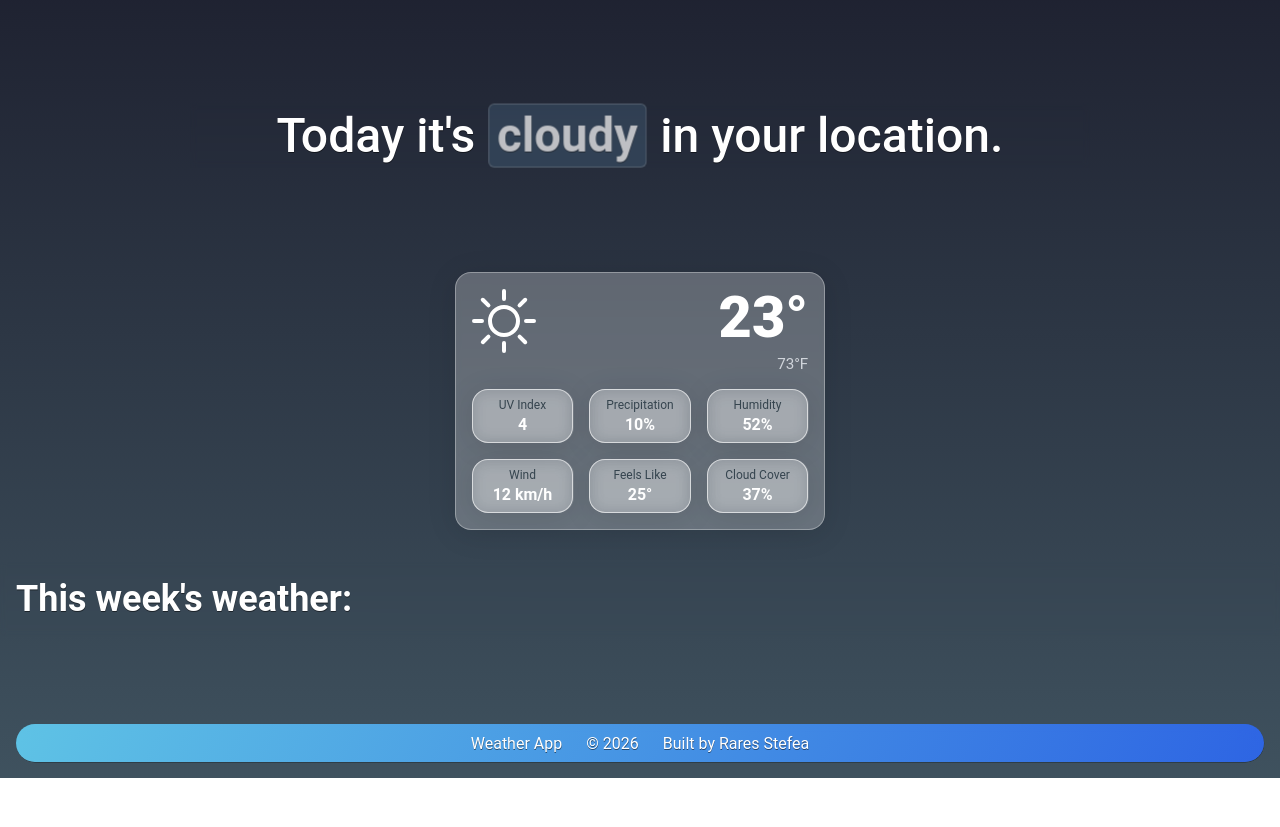
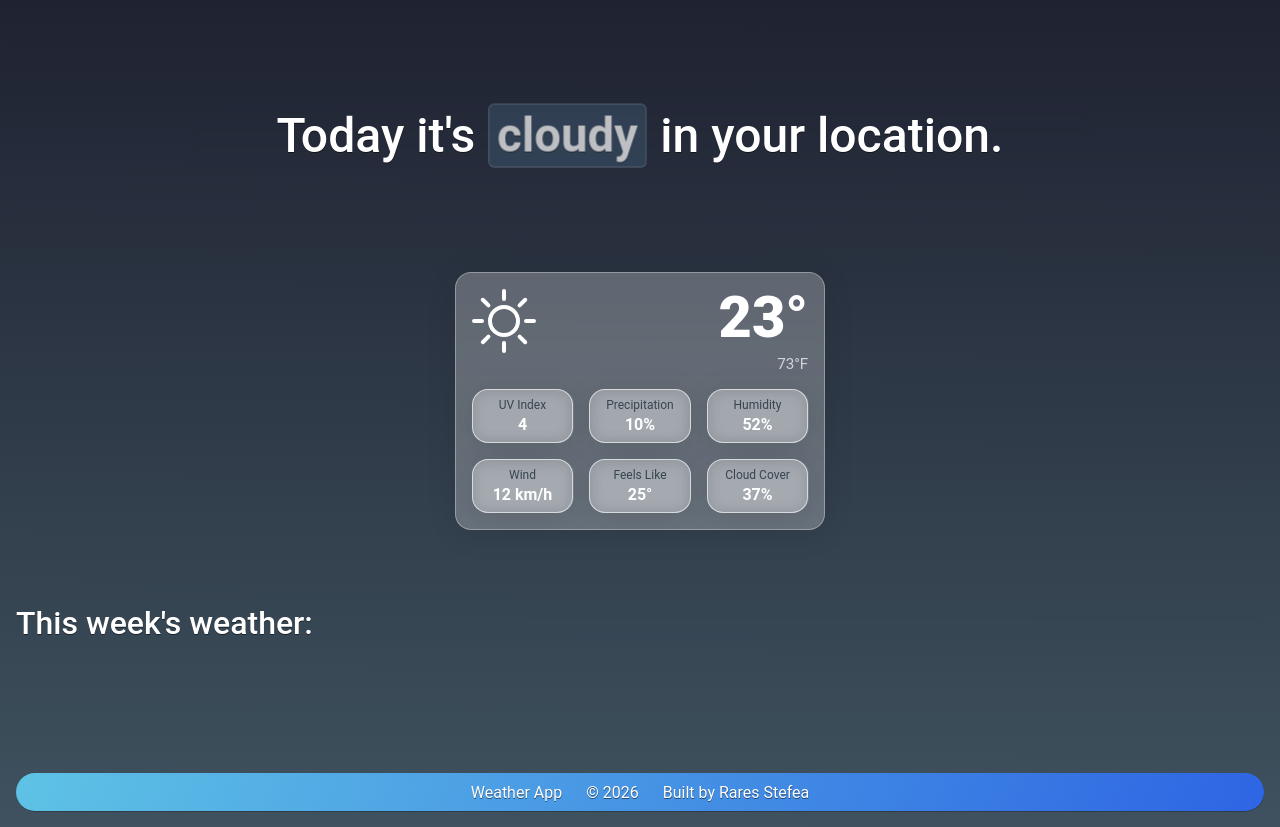
Before and after one commit to RaresStefea/weather-app, a website with bundled scripts: page index.html in a window 1280 px wide. Shown: the part 79-906 px from the top of the page. Before the commit the page ends 857 px from the top, so only its background shows below. Built offline with nearby package versions, Linux system fonts and the light colour scheme; no server answers.

Commit message:
fixed: h2 issue

```diff
--- a/styles/abstracts/_tokens.scss
+++ b/styles/abstracts/_tokens.scss
@@ -4,6 +4,8 @@ $font-family-roboto: "Roboto" !default;
 $roboto-roman-file: "Roboto/Roboto-VariableFont_wdth\\,wght.ttf" !default;
 $roboto-italic-file: "Roboto/Roboto-Italic-VariableFont_wdth\\,wght.ttf" !default;
 $roboto-weight-range: 100 900 !default;
+
+$font-weight-xxl: 500;
 
 $color-white: #ffffff !default;
 
--- a/styles/components/_heading.scss
+++ b/styles/components/_heading.scss
@@ -10,7 +10,7 @@
   h1 {
     font-size: clamp(2rem, 4vw, 3rem);
     color: $color-white;
-    font-weight: 500;
+    font-weight: $font-weight-xxl;
     text-shadow: $shadow-text-sm;
     backdrop-filter: blur($blur-sm);
   }
@@ -34,14 +34,14 @@
 }
 
 .weeks-heading {
-  font-size: clamp(1.5rem, 2vw, 1.5rem);
-  font-weight: 500;
-  color: $color-white;
-  text-shadow: $shadow-text-sm;
-  backdrop-filter: blur($blur-sm);
-
-  h2 {
     padding: 1rem 1rem;
     margin: 0 auto;
+  h2 {
+    font-weight: $font-weight-xxl;
+    font-size: clamp(2rem, 4vw, 2rem);
+     backdrop-filter: blur($blur-sm);
+    text-shadow: $shadow-text-sm;
+    color: $color-white;
+
   }
 }
```
Also changed, not shown: styles/main.css, 1 other file.
